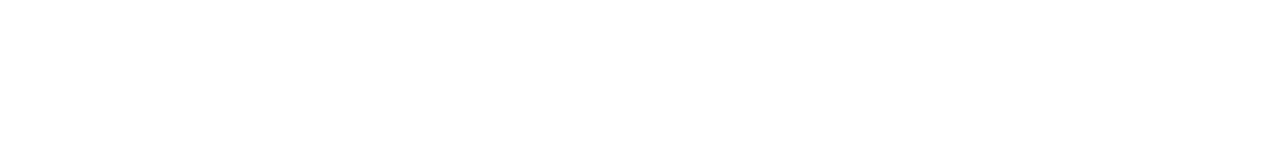
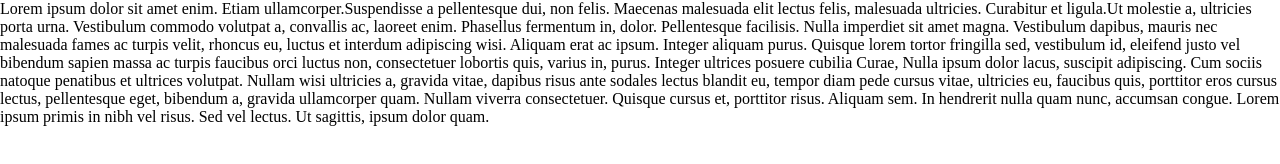
Before and after one commit to daankh/Tooltip, a website: page index.html in a window 1280 px wide. Drawn offline with nearby package versions, Linux system fonts and the light colour scheme; files that its build step writes are made by us from their sources.

Commit message:
add base html structure

```diff
--- a/index.html
+++ b/index.html
@@ -14,7 +14,22 @@
 
 <body>
 
-
+    <p>
+        Lorem ipsum dolor sit amet enim. <span class="tooltip" data-text="To jest text tooltipa"> Etiam
+            ullamcorper.</span>Suspendisse a pellentesque dui, non felis. <span class="tooltip"
+            data-text="Tooltip 2">Maecenas malesuada elit lectus</span> felis, malesuada ultricies. Curabitur et
+        ligula.<span class="tooltip" data-text="Tooltip 3">Ut molestie a, ultricies porta urna.</span> Vestibulum
+        commodo volutpat a, convallis ac, laoreet enim. Phasellus fermentum in, dolor. Pellentesque facilisis. Nulla
+        imperdiet sit amet magna. Vestibulum dapibus, mauris nec malesuada fames ac turpis velit, rhoncus eu, luctus et
+        interdum adipiscing wisi. Aliquam erat ac ipsum. Integer aliquam purus. Quisque lorem tortor fringilla sed,
+        vestibulum id, eleifend justo vel bibendum sapien massa ac turpis faucibus orci luctus non, consectetuer
+        lobortis quis, varius in, purus. Integer ultrices posuere cubilia Curae, Nulla ipsum dolor lacus, suscipit
+        adipiscing. Cum sociis natoque penatibus et ultrices volutpat. Nullam wisi ultricies a, gravida vitae, dapibus
+        risus ante sodales lectus blandit eu, tempor diam pede cursus vitae, ultricies eu, faucibus quis, porttitor eros
+        cursus lectus, pellentesque eget, bibendum a, gravida ullamcorper quam. Nullam viverra consectetuer. Quisque
+        cursus et, porttitor risus. Aliquam sem. In hendrerit nulla quam nunc, accumsan congue. Lorem ipsum primis in
+        nibh vel risus. Sed vel lectus. Ut sagittis, ipsum dolor quam.
+    </p>
     <script src="js/app.js"></script>
 </body>
 
```
